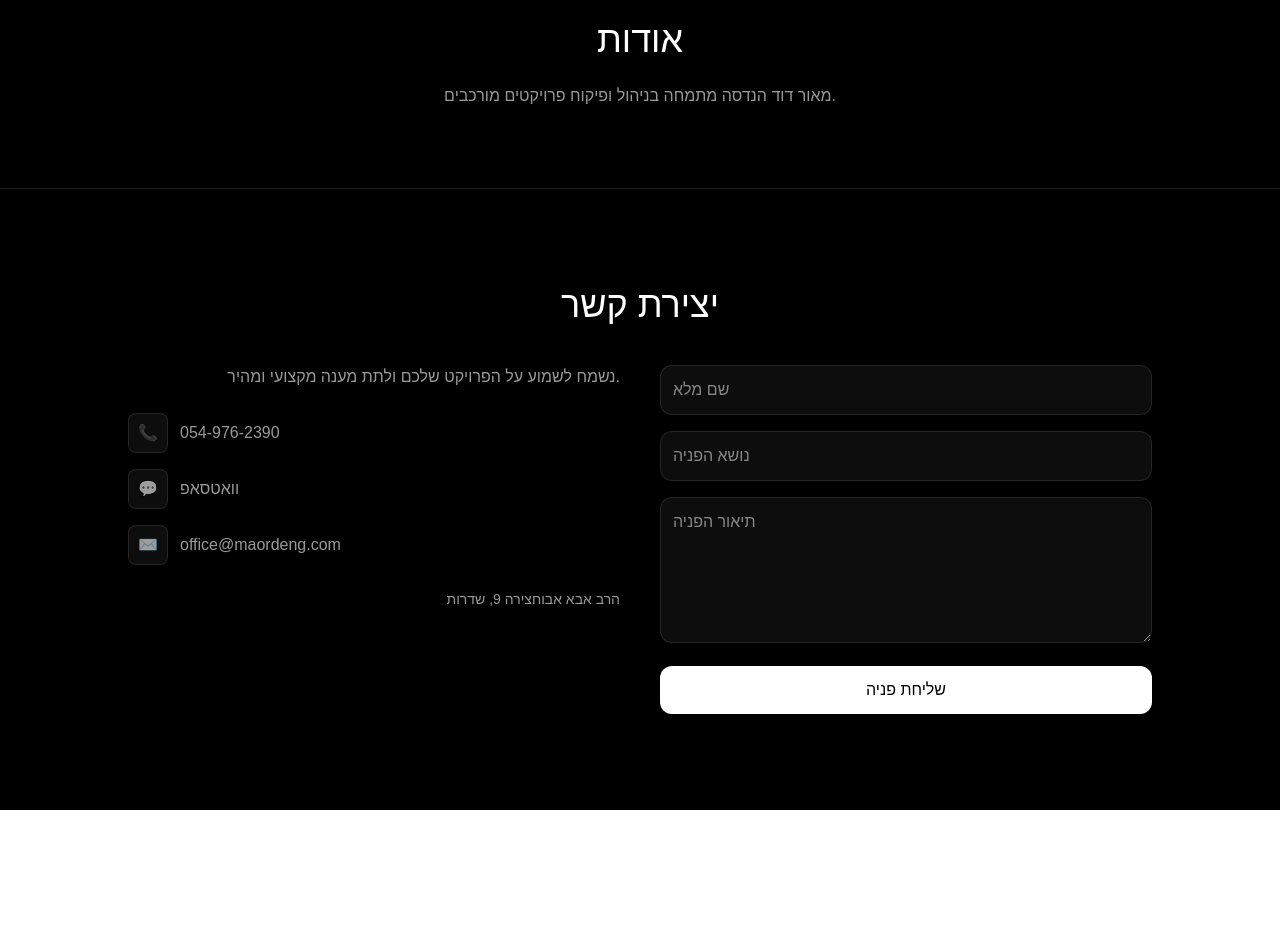
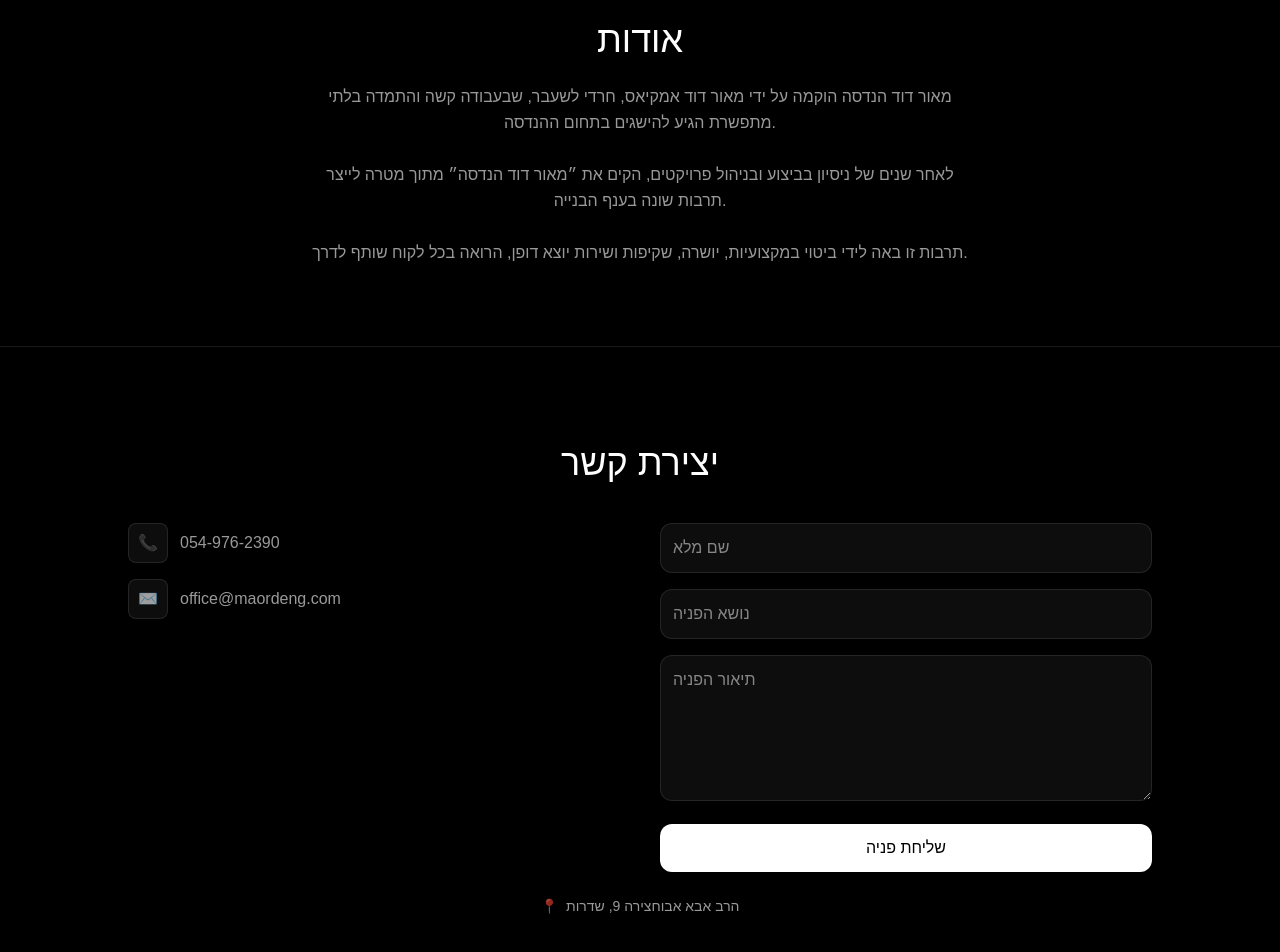
Before and after one commit to maordeng/construction-site, a Next.js app: page / in a window 1280 px wide. Shown: the part 2922-3874 px from the top of the page. Before the commit the page ends 3732 px from the top, so only its background shows below. Built offline with nearby package versions, Linux system fonts and the light colour scheme.

Commit message:
apply about update + contact icons cleanup + add location icon

```diff
--- a/app/page.tsx
+++ b/app/page.tsx
@@ -358,18 +358,26 @@ export default function Home() {
 
       </section>
 
-      {/* ABOUT (MOVED UP) */}
+      {/* ABOUT */}
       <section id="about" className="bg-black border-t border-white/10 py-20 px-4 sm:px-6 text-center">
 
         <h2 className="text-4xl font-light mb-6">אודות</h2>
 
-        <p className="text-white/60 max-w-2xl mx-auto">
-          מאור דוד הנדסה מתמחה בניהול ופיקוח פרויקטים מורכבים.
+        <p className="text-white/60 max-w-2xl mx-auto leading-relaxed">
+          מאור דוד הנדסה הוקמה על ידי מאור דוד אמקיאס, חרדי לשעבר, שבעבודה קשה והתמדה בלתי מתפשרת הגיע להישגים בתחום ההנדסה.
+
+          <br /><br />
+
+          לאחר שנים של ניסיון בביצוע ובניהול פרויקטים, הקים את ״מאור דוד הנדסה״ מתוך מטרה לייצר תרבות שונה בענף הבנייה.
+
+          <br /><br />
+
+          תרבות זו באה לידי ביטוי במקצועיות, יושרה, שקיפות ושירות יוצא דופן, הרואה בכל לקוח שותף לדרך.
         </p>
 
       </section>
 
-      {/* CONTACT (ONLY ONE + FIXED LABELS) */}
+      {/* CONTACT */}
       <section
         id="contact"
         className="bg-black border-t border-white/10 py-24 px-4 sm:px-6 text-center"
@@ -378,12 +386,6 @@ export default function Home() {
 
         <div className="max-w-5xl mx-auto grid grid-cols-1 md:grid-cols-2 gap-10 text-right">
 
-          <div className="space-y-6">
-
-            <p className="text-white/60">
-              נשמח לשמוע על הפרויקט שלכם ולתת מענה מקצועי ומהיר.
-            </p>
-
           <div className="space-y-4 text-white/60">
 
             <a href="tel:0549762390" className="flex items-center gap-3 hover:text-white">
@@ -391,21 +393,10 @@ export default function Home() {
               <span>054-976-2390</span>
             </a>
 
-              <a href="https://wa.me/972549762390" target="_blank" className="flex items-center gap-3 hover:text-white">
-                <span className="w-10 h-10 flex items-center justify-center rounded-lg bg-white/5 border border-white/10">💬</span>
-                <span>וואטסאפ</span>
-              </a>
-
             <a href="mailto:office@maordeng.com" className="flex items-center gap-3 hover:text-white">
               <span className="w-10 h-10 flex items-center justify-center rounded-lg bg-white/5 border border-white/10">✉️</span>
               <span>office@maordeng.com</span>
             </a>
-
-            </div>
-
-            <div className="text-white/60 text-sm mt-4">
-              הרב אבא אבוחצירה 9, שדרות
-            </div>
 
           </div>
 
@@ -436,6 +427,12 @@ export default function Home() {
           </form>
 
         </div>
+
+        <div className="text-white/60 text-sm mt-6 flex items-center gap-2 justify-center">
+          <span>📍</span>
+          <span>הרב אבא אבוחצירה 9, שדרות</span>
+        </div>
+
       </section>
 
     </main>
```
Lines whose indentation alone changed are shown as unchanged.
